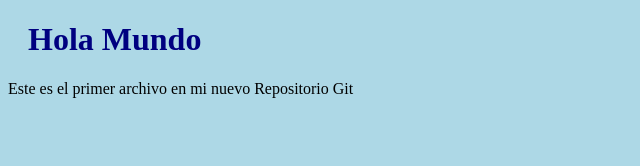
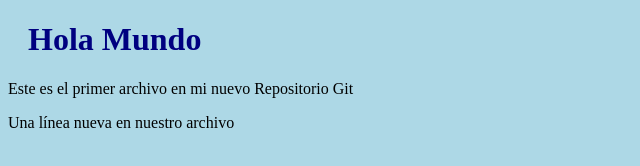
Before and after one commit to etoledo-snl/Hola-mundo, a plain HTML site: page index.html in a window 1280 px wide. Shown: the whole page, without its empty margins (0-640 px from the left). Drawn offline with Linux system fonts and the light colour scheme.

Commit message:
Actualización index.html con una línea nueva

```diff
--- a/index.html
+++ b/index.html
@@ -8,6 +8,7 @@
 
 			<h1>Hola Mundo</h1>
 			<p>Este es el primer archivo en mi nuevo Repositorio Git</p>
+			<p>Una línea nueva en nuestro archivo</p>
 
 		</body>
 	</html>
```
